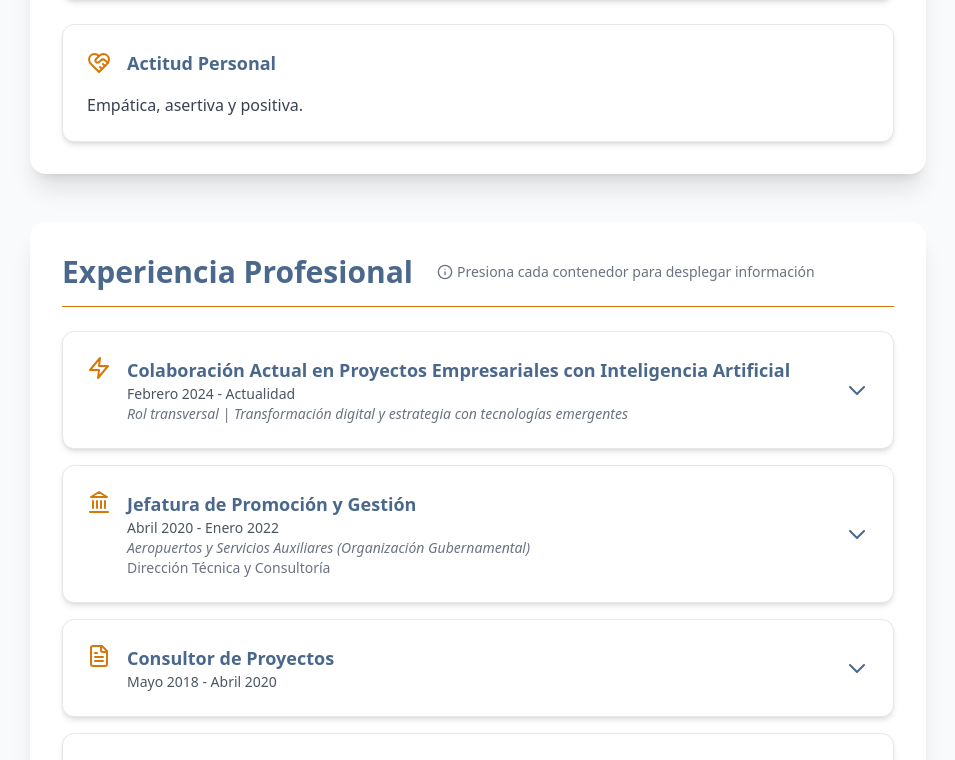
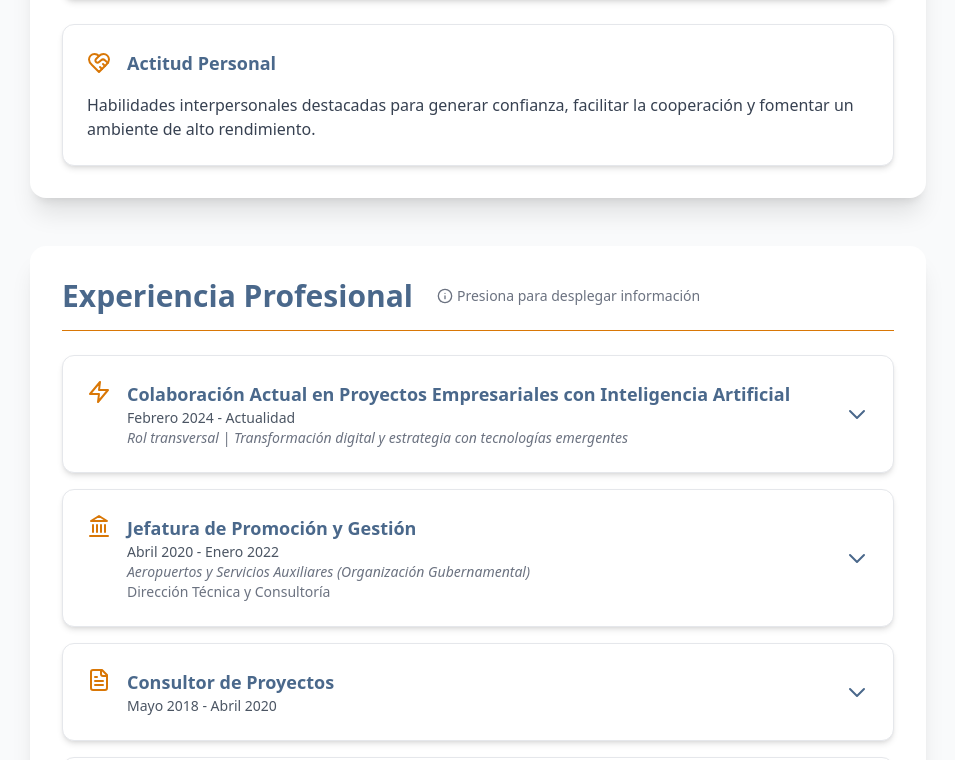
Before and after one commit to aaguilard28/CvAreli6, a React (Vite) app: page / in a window 1280 px wide. Shown: the part 1840-2600 px from the top of the page, without its empty margins (322-1277 px from the left). Built offline with nearby package versions, Linux system fonts and the light colour scheme.

Commit message:
Updated App.tsx

```diff
--- a/src/App.tsx
+++ b/src/App.tsx
@@ -352,7 +352,7 @@ const Section = React.forwardRef(({ id, title, children }, ref: any) => {
         {isExpandableSection && (
           <div className="flex items-center text-gray-500 ml-2">
             <Info size={16} className="mr-1" />
-            <p className="text-sm font-medium">Presiona cada contenedor para desplegar información</p>
+            <p className="text-sm font-medium">Presiona para desplegar información</p>
           </div>
         )}
       </div>
@@ -621,8 +621,11 @@ const App = () => {
               </div>
             </SkillsCard>
 
+            {/* === Actitud Personal (OPCIÓN 3 profesional) === */}
             <SkillsCard title="Actitud Personal" icon={<HeartHandshake size={24} />} iconColor="#d97706">
-              <p className="text-gray-700">Empática, asertiva y positiva.</p>
+              <p className="text-gray-700">
+                Habilidades interpersonales destacadas para generar confianza, facilitar la cooperación y fomentar un ambiente de alto rendimiento.
+              </p>
             </SkillsCard>
           </div>
         </Section>
```
